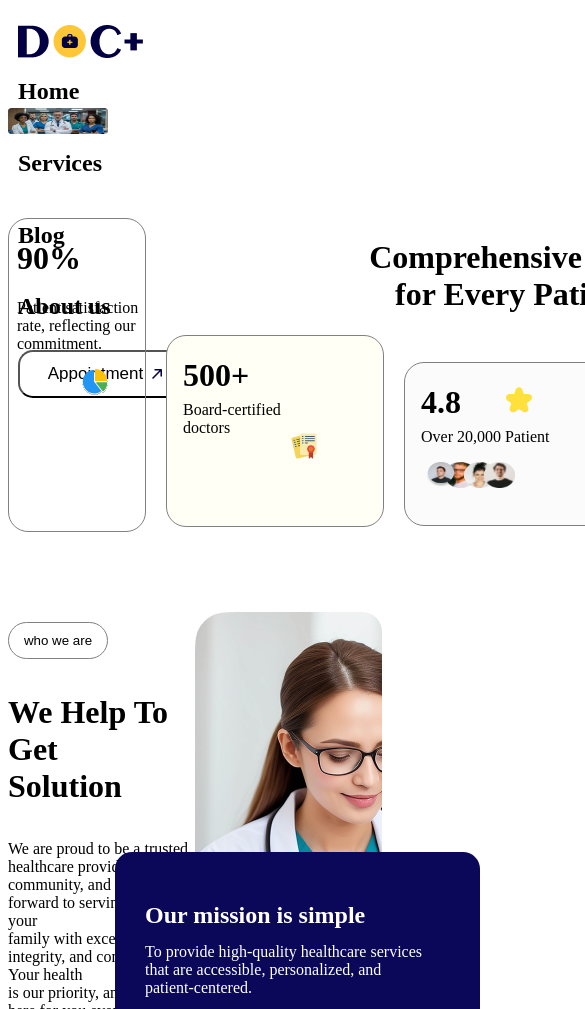
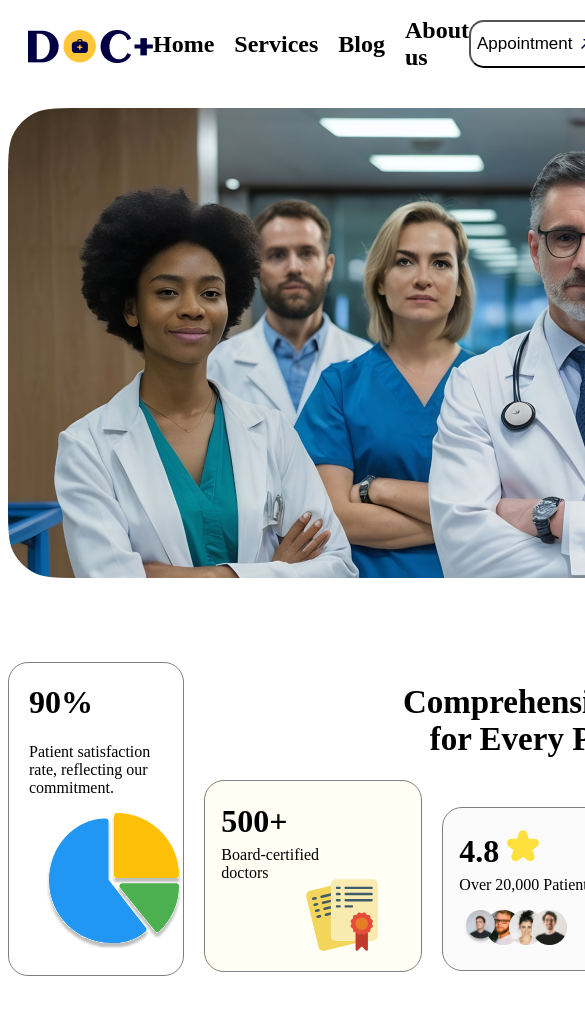
Before and after one commit to Sakibft/Doc-For_Codelabs_Digital, a plain HTML site: page index.html in a window 390 px wide. Shown: the top 1009 px of the page, 585 px wide, since content can reach past the window. Drawn offline with Linux system fonts and the light colour scheme.

Commit message:
Complete all Requiretment

```diff
--- a/index.html
+++ b/index.html
@@ -3,12 +3,15 @@
   <head>
     <meta charset="UTF-8" />
     <meta name="viewport" content="width=device-width, initial-scale=1.0" />
-    <title>Responsive Navbar</title>
+    <title>Doc + </title>
     <link rel="stylesheet" href="style.css" />
   </head>
   <body>
-    <!-- nsv,banner, comprehensive care  -->
+
     <div class="root">
+      <!-- nsv,banner, comprehensive care  -->
+
+
       <!-- nav -->
       <nav class="navbar">
         <img
@@ -16,11 +19,7 @@
           src="./images/logo dark.png"
           alt="Logo"
         />
-        <!-- <img
-          style="width: 125px; height: 33px; margin-top: 5px"
-          src="./images/logo dark.png"
-          alt="logo"
-        /> -->
+
         <div class="nav_center_item">
           <h1>Home</h1>
           <h1>Services</h1>
@@ -49,11 +48,11 @@
       <img style="margin-top: 40px" src="./images/Rectangle 5.png" alt="" />
 
       <!--    Comprehensive   -->
-      <div style="margin-top: 80px; display: flex; gap: 20px">
+      <div style="margin-top: 80px; display: flex; gap: 20px ;">
         <!-- 1 -->
         <div class="one">
           <div>
-            <div style="padding-left: 8px">
+            <div style="padding-left: 20px">
               <h1>90%</h1>
               <p>
                 Patient satisfaction <br />
@@ -71,7 +70,7 @@
         <!-- middle container -->
         <div style="flex-direction: column">
           <div>
-            <h1 style="text-align: center">
+            <h1 style="text-align: center; font-size: 33px;">
               Comprehensive Care <br />
               for Every Patient
             </h1>
@@ -149,7 +148,7 @@
         <!-- 5 -->
         <div class="one">
           <div>
-            <div style="padding-left: 8px">
+            <div style="padding-left: 20px">
               <h1>50+</h1>
               <p>
                 Free lession video <br />
@@ -164,6 +163,9 @@
           </div>
         </div>
       </div>
+
+
+
       <!-- help to get Solution -->
        <div class="getHelp">
         <div style="display: flex; justify-content: space-around;">
--- a/style.css
+++ b/style.css
@@ -1,33 +1,6 @@
-/* .root{
-    width: 1400px;
-    margin: auto;
-    min-height: screen;
-    border: 1px solid black
-}
- .navbar{
-display: flex;
-justify-content: space-between;
-height: 48px;
- }
-.nav_center_item{
-    display: flex;
-    justify-content: center;
-     align-items: center;
-     gap:20px  ;
- } */
 
-
-
-
-
-
-
-
-
-/* style.css */
-/* navbar with responsive  */
 .root {
-    width: 100%;
+    /* width: 100%; */
     max-width: 1160px;
     margin: auto;
     }
@@ -55,45 +28,7 @@ height: 48px;
     gap: 5px;
   }
 
-  @media (max-width: 768px) {
-    .navbar {
-      flex-direction: column;
-      align-items: flex-start;
-    }
 
-    .nav_center_item {
-      flex-direction: column;
-      align-items: flex-start;
-      gap: 10px;
-    }
-
-    button {
-      width: 100%;
-      margin-top: 10px;
-    }
-  }
-
-  @media (max-width: 480px) {
-    .navbar {
-      padding: 0 10px;
-    }
-
-    img {
-      width: 100px;
-      height: 26px;
-    }
-
-    .nav_center_item {
-      gap: 5px;
-    }
-
-    button {
-      width: 100%;
-      height: auto;
-      padding: 10px;
-      border-radius: 10px;
-    }
-  }
 
 /*  */
 .one{
@@ -125,7 +60,7 @@ height: 48px;
   gap: 20px;
 }
 .footer{
-  width: 1492px;
+  width: 100%;
   height: 442px;
  margin: auto;
   background: #020043;
@@ -187,7 +122,7 @@ height: 48px;
   cursor: pointer;
   outline: none;
   border-radius: 20px;
-
+ border:1px solid gray;
   overflow: hidden;
   transition: max-height 0.3s ease;
   margin-top: 10px;
@@ -215,6 +150,6 @@ height: 48px;
 }
 
 .collapse:focus .collapse-content {
-  max-height: 200px; /* Set the desired max height */
+  max-height: 200px;
   padding: 1rem;
 }
```
Also changed, not shown: images/bgl.svg (added), images/bgr.svg (added), images/left.svg (added), images/right.svg (added).
